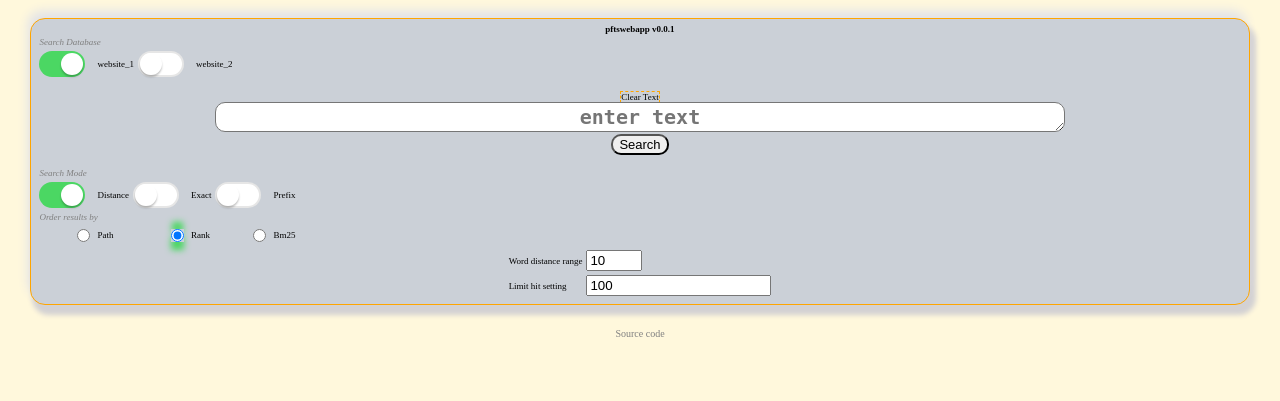
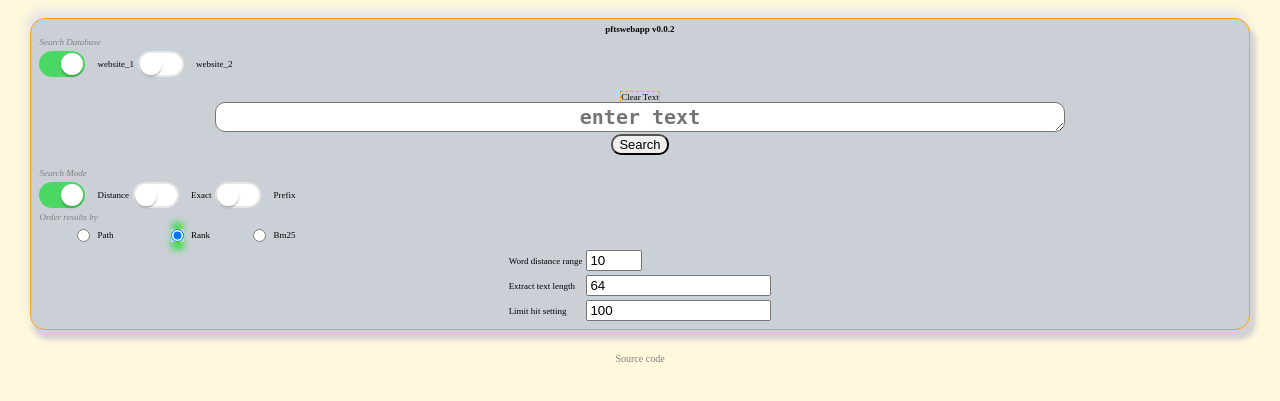
Before and after one commit to vpnry/pftswebapp, a Flask app: page / in a window 1280 px wide. Shown: the top 401 px of the page. Run offline with Flask 2, Linux system fonts and the light colour scheme.

Commit message:
Added extract length and update readme

```diff
--- a/pftswebapp/app.py
+++ b/pftswebapp/app.py
@@ -58,6 +58,7 @@ def web_fts(document_root='documents', filter_dir_list=None,
             db_path = DB_DICT['dbpath'][db_name]
             search_mode = request.form['searchmode']
             distance_value = request.form['distancevalue']
+            extract_len = request.form['extractlen']
             hit_limit = request.form['hitlimit']
             order_by = request.form['orderby']
 
@@ -76,6 +77,7 @@ def web_fts(document_root='documents', filter_dir_list=None,
                 db_path=db_path,
                 search_mode=search_mode,
                 distance_value=distance_value,
+                extract_len=extract_len,
                 hit_limit=hit_limit,
                 order_by=order_by)
 
@@ -86,6 +88,7 @@ def web_fts(document_root='documents', filter_dir_list=None,
                 all_db=all_db,
                 search_res=search_res,
                 all_orders=all_orders,
+                extract_len=extract_len,
                 hit_limit=hit_limit,
                 all_smodes=all_smodes,
                 distance_value=distance_value)
--- a/pftswebapp/templates/base.html
+++ b/pftswebapp/templates/base.html
@@ -22,7 +22,7 @@
         enctype="multipart/form-data"
         style="padding: 5px"
       >
-        <b>pftswebapp v0.0.1</b>
+        <b>pftswebapp v0.0.2</b>
 
         <table class="tLeft">
           <tr>
@@ -136,6 +136,24 @@
             </td>
           </tr>
           <tr>
+            <td class="tLeft">Extract text length</td>
+
+            <td class="tLeft">
+              <input
+                required
+                type="number"
+                min="8"
+                id="extractlen"
+                name="extractlen"
+                value="{{extract_len | default(64)}}"
+                placeholder="64"
+              />
+            </td>
+
+            <!-- <td class="tLeft"><input id="etl" name="etl" value="64" placeholder="Accept: 0-64" /></td> -->
+          </tr>
+
+          <tr>
             <td class="tLeft">Limit hit setting</td>
             <td class="tLeft">
               <input
--- a/pftswebapp/templates/index.html
+++ b/pftswebapp/templates/index.html
@@ -30,7 +30,7 @@
     {% if keyword | length > 0 %}
         <div class="line">Found 0 result for: {{keyword}}</div>
     {% else %}
-        <div class="center"><a href="https://git.io/pftswebapp">Source code</a></div>
+        <div class="center"><a href="https://github.com/vpnry/pftswebapp">Source code</a></div>
     {% endif %}
 {%- endif %}
 {% endblock %}
--- a/setup.py
+++ b/setup.py
@@ -16,7 +16,7 @@ setup(
     packages=find_packages('.'),
     # Start with a small number and increase it with
     # every change you make https://semver.org
-    version='0.0.1',
+    version='0.0.2',
     # Short description of your library
     description='A simple Pythonic full text search web app powered by Sqlite3 FTS5',
     # Long description of your library
@@ -36,7 +36,7 @@ setup(
                 'static/js/*.*',
                 'static/css/*.*']},
     # List of keywords
-    keywords=['offline full text search', 'fts5', 'termux'],
+    keywords=['offline full text search', 'sqlite', 'fts5', 'termux'],
     # List of packages to install with this one
     python_requires='>=3.6.0',
     install_requires=[
```
Also changed, not shown: pftswebapp/searcher.py (+6 -4 lines), README.md, 3 other files.
